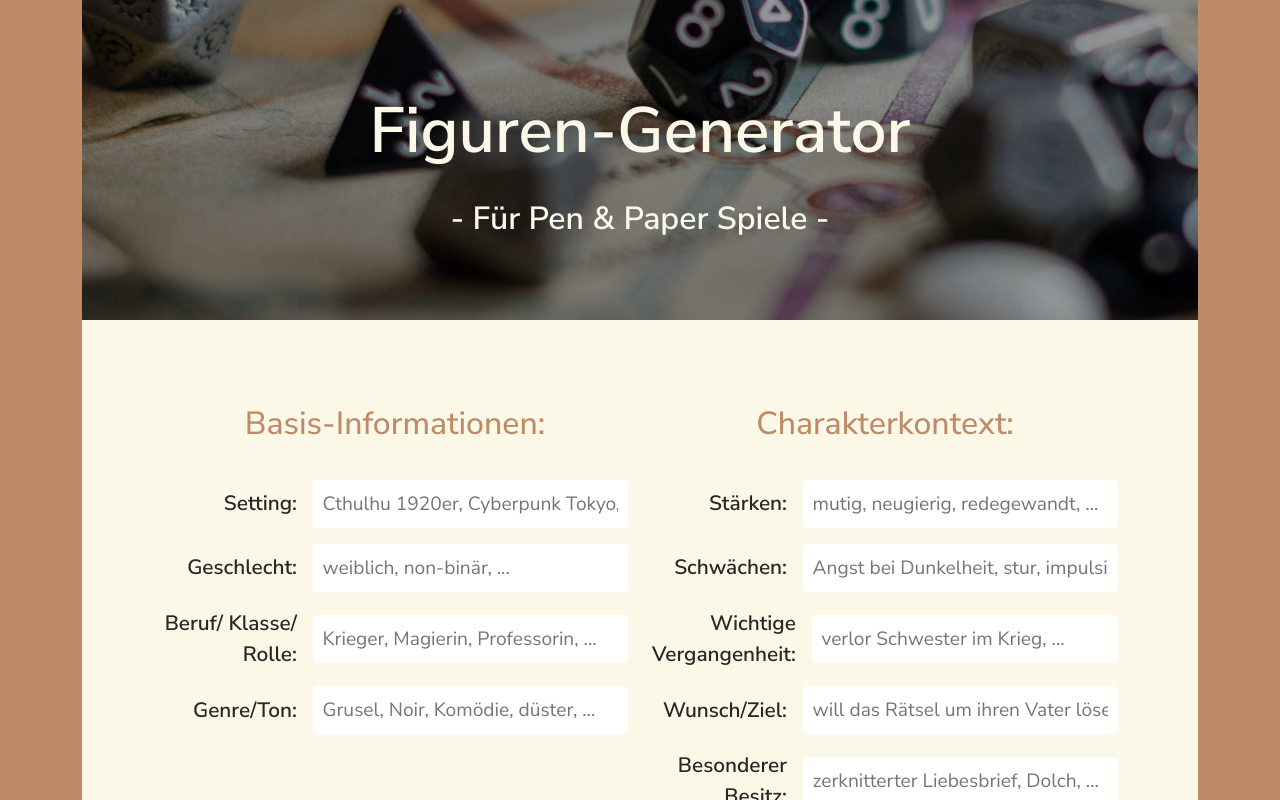
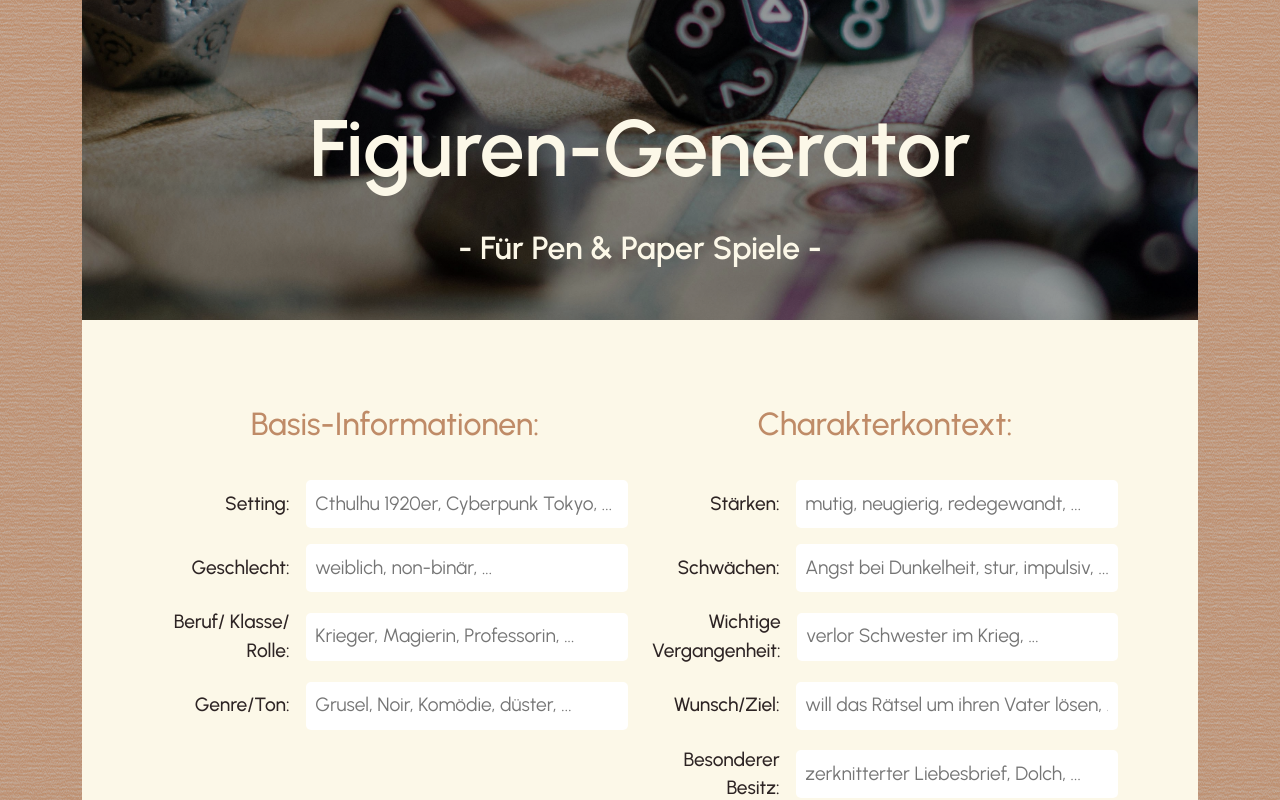
Before and after one commit to Anthophila1909/pen-and-paper-figure-generator, a React (Create React App) app: page / in a window 1280 px wide. Shown: the top 800 px of the page. Built offline with nearby package versions, Linux system fonts and the light colour scheme.

Commit message:
Andere Schrift

```diff
--- a/public/index.html
+++ b/public/index.html
@@ -24,7 +24,7 @@
       work correctly both with client-side routing and a non-root public URL.
       Learn how to configure a non-root public URL by running `npm run build`.
     -->
-    <title>Figure Generator</title>
+    <title>Figuren Generator</title>
     <link
       href="https://cdn.jsdelivr.net/npm/bootstrap@5.3.5/dist/css/bootstrap.min.css"
       rel="stylesheet"
@@ -39,7 +39,7 @@
     <link rel="preconnect" href="https://fonts.googleapis.com" />
     <link rel="preconnect" href="https://fonts.gstatic.com" crossorigin />
     <link
-      href="https://fonts.googleapis.com/css2?family=Nunito+Sans:ital,opsz,wght@0,6..12,200..1000;1,6..12,200..1000&display=swap"
+      href="https://fonts.googleapis.com/css2?family=Urbanist:ital,wght@0,100..900;1,100..900&display=swap"
       rel="stylesheet"
     />
   </head>
--- a/src/App.css
+++ b/src/App.css
@@ -6,6 +6,6 @@
 
 .App {
   min-height: 100vh;
-  font-family: "Nunito Sans", sans-serif;
-  background-color: var(--primary-color);
+  font-family: "Urbanist", sans-serif;
+  background-image: url(/src/imgs/background-paper.png);
 }
--- a/src/Footer.css
+++ b/src/Footer.css
@@ -13,5 +13,5 @@
 .Footer p {
   color: var(--secondary-color);
   text-align: center;
-  padding-top: 3.5em;
+  padding-top: 3.9em;
 }
--- a/src/GeneratedCharakter.css
+++ b/src/GeneratedCharakter.css
@@ -12,4 +12,5 @@
 .GeneratedCharakter li {
   font-size: 1.1em;
   text-align: left;
+  line-height: 1.6;
 }
--- a/src/GeneratorApp.css
+++ b/src/GeneratorApp.css
@@ -21,9 +21,9 @@
 }
 
 .GeneratorApp form label {
-  font-size: 1.3em;
+  font-size: 1.2em;
   color: var(--primary-text-color);
-  font-weight: 600;
+  font-weight: 500;
 }
 
 .GeneratorApp .form-group label {
--- a/src/Header.css
+++ b/src/Header.css
@@ -15,8 +15,8 @@
 }
 
 .Header h1 {
-  font-size: 4em;
-  padding-top: 1.3em;
+  font-size: 5em;
+  padding-top: 1.1em;
 }
 
 .Header h2 {
```
Also changed, not shown: src/imgs/background-paper.png (added).
